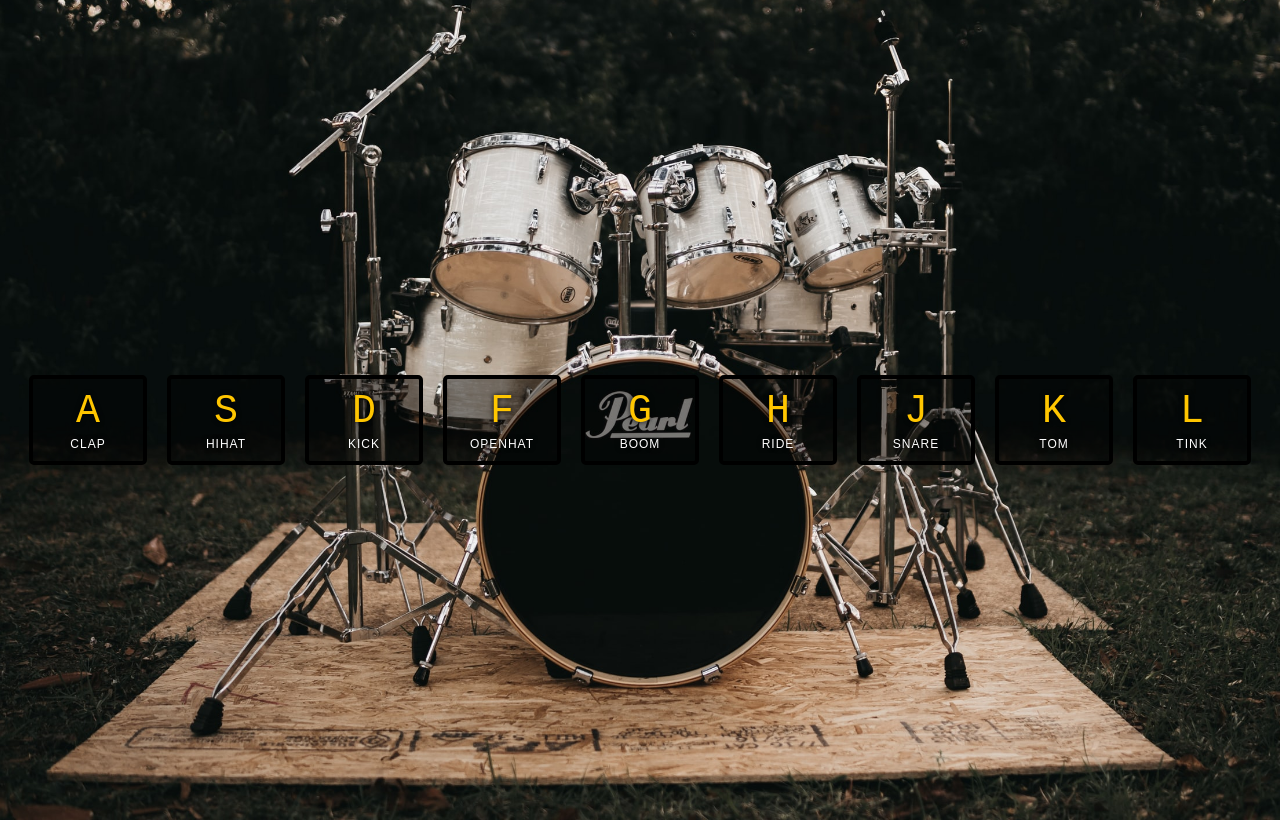
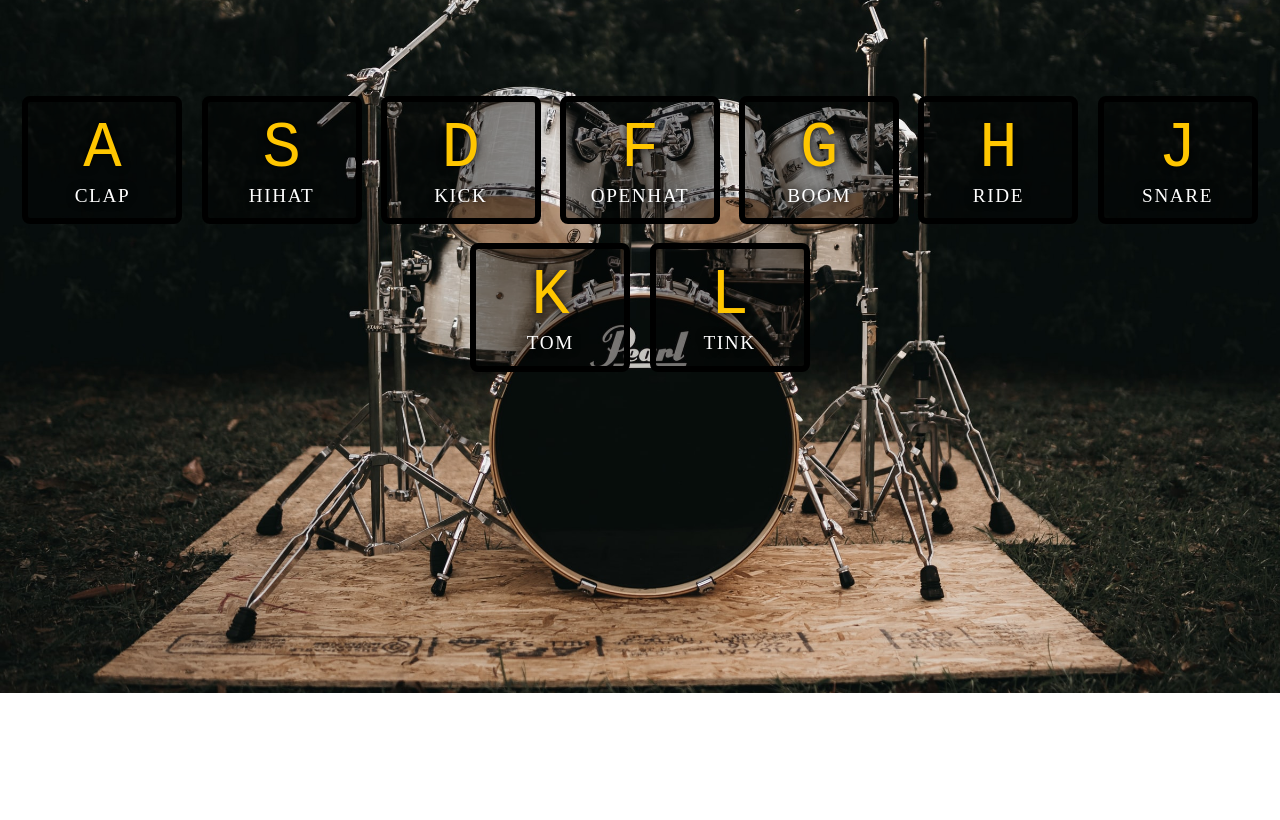
Before and after one commit to jafferytech110/JS-Drums, a plain HTML site: page index.html in a window 1280 px wide. Shown: the part 107-927 px from the top of the page. After the commit the page ends 800 px from the top, so only its background shows below. Drawn offline with Linux system fonts and the light colour scheme.

Commit message:
fixed css

```diff
--- a/index.html
+++ b/index.html
@@ -6,6 +6,7 @@
     <link rel="stylesheet" href="style.css" />
   </head>
   <body>
+    <div id="wrapper">
       <div id="headingDiv">
         <h1 id="heading">JS Drums</h1>
       </div>
@@ -48,6 +49,7 @@
           <span class="sound">tink</span>
         </div>
       </div>
+    </div>
 
     <audio data-key="65" src="sounds/clap.wav"></audio>
     <audio data-key="83" src="sounds/hihat.wav"></audio>
@@ -60,24 +62,25 @@
     <audio data-key="76" src="sounds/tink.wav"></audio>
 
     <script>
-
       //listening to key pressed event and playing related sounds
 
       function playSound(e) {
         const audio = document.querySelector(`audio[data-key="${e.keyCode}"]`);
-          const keyPressed = document.querySelector(`.key[data-key="${e.keyCode}"]`);
+        const keyPressed = document.querySelector(
+          `.key[data-key="${e.keyCode}"]`
+        );
         if (!audio) return; //terminating the function here
         audio.currentTime = 0; //rewinding it to time so that fast keys can be accepted
         audio.play(); //html playback of media
         keyPressed.classList.add("playing");
-      };
+      }
 
       //function declaration to remove class added to key when key is pressed
       function removeTransition(e) {
         if (e.propertyName !== "transform") return; //if not transform then ending func
         //this gonna be key passed
         this.classList.remove("playing");
-      };
+      }
 
       //taking all keys as an array and removing class if trasition occured
       const keysPressed = document.querySelectorAll(".key");
@@ -86,24 +89,24 @@
       );
 
       //function for mobile device support
-      function playSound2(e){
+      function playSound2(e) {
         let divPressed = this.getAttribute("data-key");
         const audio = document.querySelector(`audio[data-key="${divPressed}"]`);
-        const divBeing = document.querySelector(`.key[data-key="${divPressed}"]`);
+        const divBeing = document.querySelector(
+          `.key[data-key="${divPressed}"]`
+        );
         audio.currentTime = 0;
         audio.play();
         divBeing.classList.add("playing");
-
       }
       //checking key pressed event
-      window.addEventListener('keydown', playSound);
+      window.addEventListener("keydown", playSound);
 
       //programming for mobile devices
       const buttonPressed = document.querySelectorAll(".key");
-      buttonPressed.forEach((key) =>{
-        key.addEventListener("click", playSound2)
+      buttonPressed.forEach((key) => {
+        key.addEventListener("click", playSound2);
       });
-
     </script>
   </body>
 </html>
--- a/style.css
+++ b/style.css
@@ -1,45 +1,53 @@
-html {
-  font-size: 10px;
-  background: url('./background.jpg') bottom center;
+
+html body{
+  background: url("./background.jpg");
+  background-position: center;
+  background-repeat: no-repeat;
   background-size: cover;
+  min-height: 100vh;
 }
 
-body,html {
+*{
+  padding: 0;
   margin: 0;
-  padding: 0;
-  font-family: sans-serif;
+  box-sizing: border-box;
+  -moz-box-sizing: border-box;
+  -webkit-box-sizing: border-box;
+
 }
 
-#headingDiv{
+#wrapper{
   display: flex;
+  flex-direction: column;
   justify-content: center;
   align-items: center;
-  margin-bottom: 0;
+  gap: 100px;
+
 }
+
 
 #heading{
   color: #fff;
   font-size: 5em;
   margin-bottom: 30px auto 0 auto;
   text-align: center;
-  width:300px;
   border-bottom: 2px solid #ffc600;
 }
 .keys {
   display: flex;
   flex: 1;
-  min-height: 100vh;
   align-items: center;
   justify-content: center;
   flex-wrap: wrap;
+  flex-direction: row;
 }
 
 .key {
   border: .4rem solid black;
   border-radius: .5rem;
-  margin: 1rem;
-  font-size: 1.5rem;
-  padding: 1rem .5rem;
+  margin: 0.6rem;
+  font-size: 1.2rem;
+  padding: 0.7rem .5rem;
   transition: all .07s ease;
   width: 10rem;
   text-align: center;
@@ -65,9 +73,15 @@ kbd {
   letter-spacing: .1rem;
   color: #fff;
 }
-@media screen and (max-width:600px) {
+
+
+@media screen and (max-width:500px) {
   .keys{
     display: flex;
+    align-items: center;
+    justify-content: center;
     flex-wrap: wrap;
+    flex-direction: column;
+    gap:20px;
   }
 }
```
Lines whose indentation alone changed are shown as unchanged.
